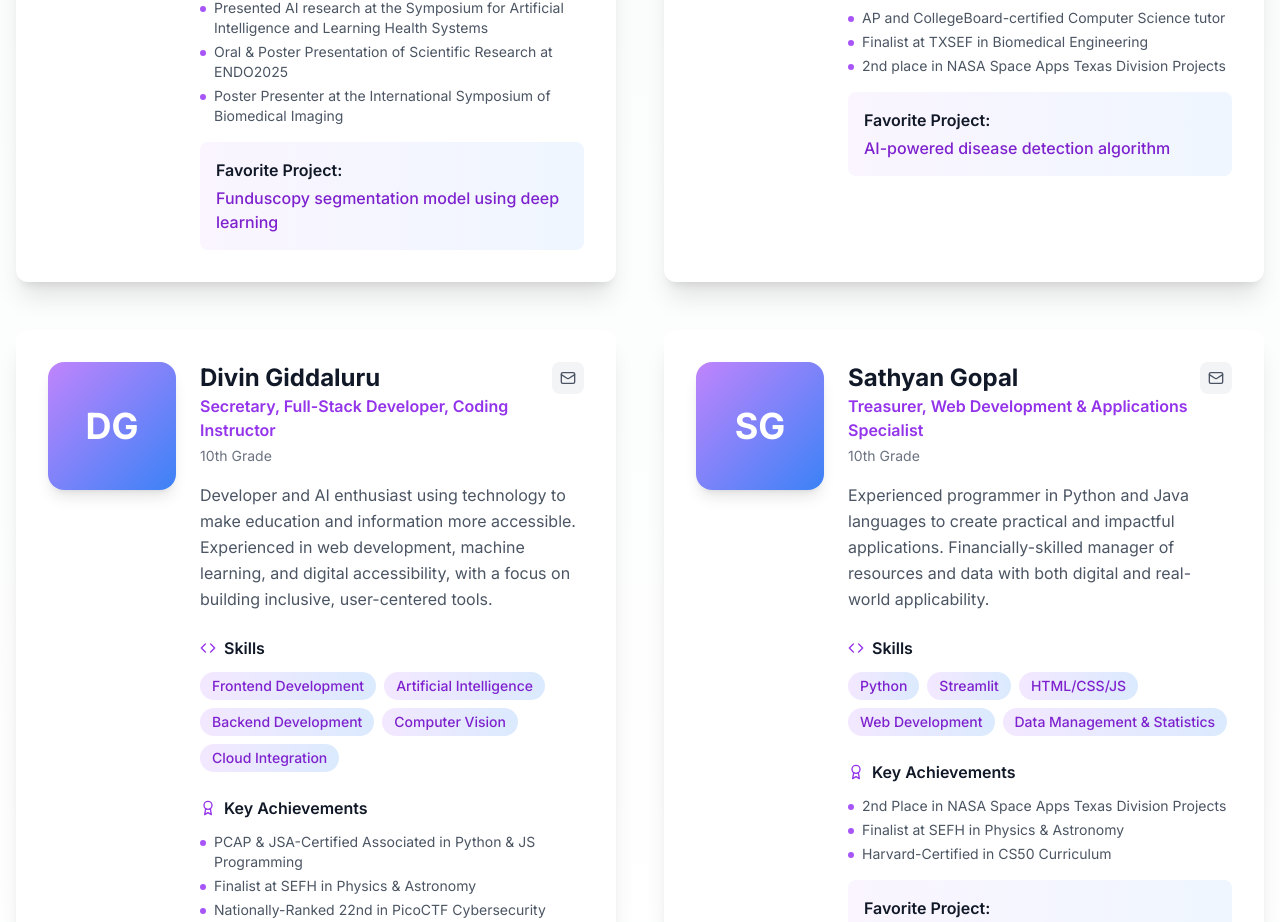
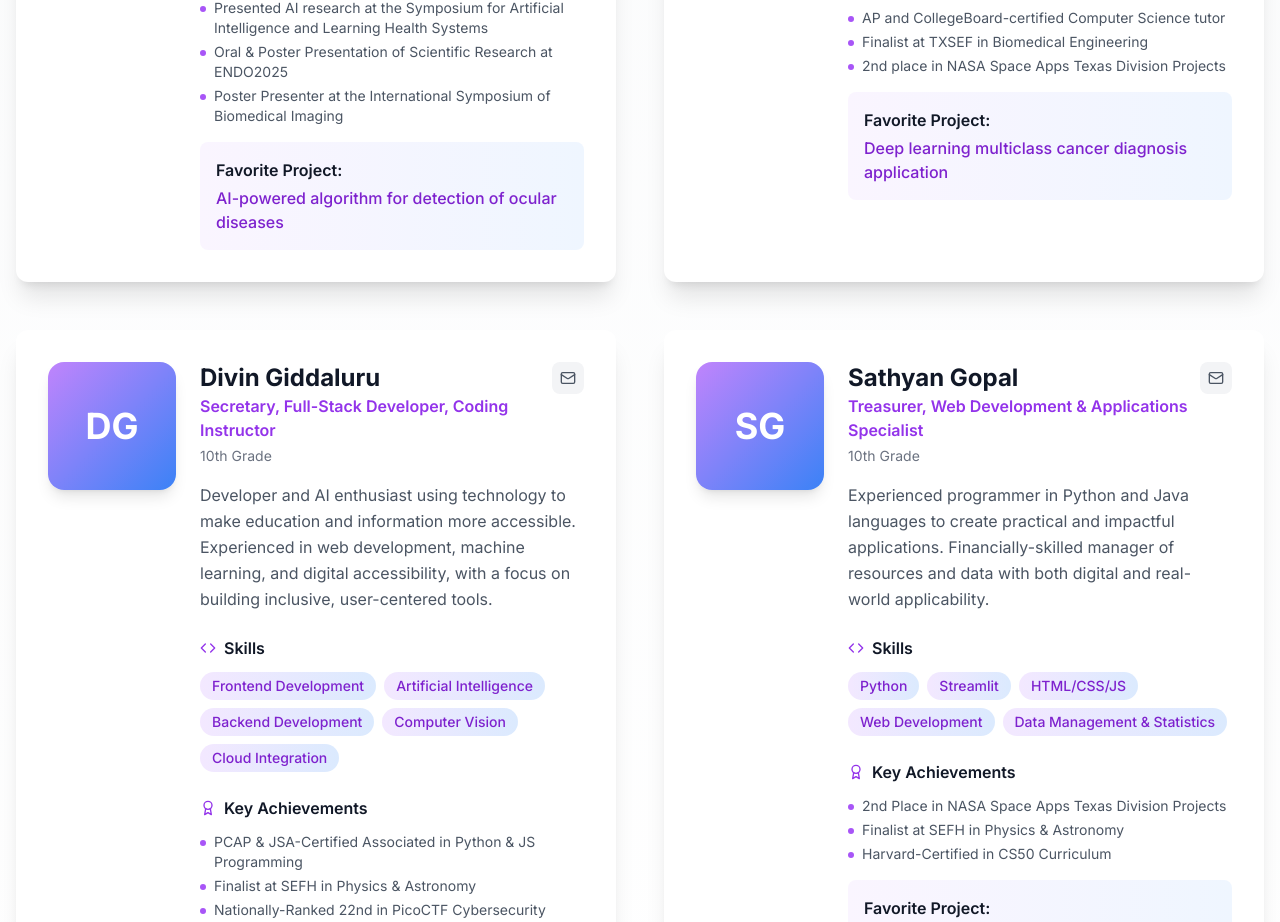
Before and after one commit to programmingcvhs/programmingcvhs.github.io, a Next.js app: page /team in a window 1280 px wide. Shown: the part 1404-2326 px from the top of the page. Built offline with nearby package versions, Linux system fonts and the light colour scheme.

Commit message:
Update page.tsx

```diff
--- a/app/team/page.tsx
+++ b/app/team/page.tsx
@@ -18,7 +18,7 @@ const teamMembers = [
     social: {
       email: "s1828320@online.houstonisd.org"
     },
-    favoriteProject: "Funduscopy segmentation model using deep learning"
+    favoriteProject: "AI-powered algorithm for detection of ocular diseases"
   },
   {
     id: 2,
@@ -32,7 +32,7 @@ const teamMembers = [
     social: {
       email: "s1831922@online.houstonisd.org"
     },
-    favoriteProject: "AI-powered disease detection algorithm"
+    favoriteProject: "Deep learning multiclass cancer diagnosis application"
   },
   {
     id: 3,
```
